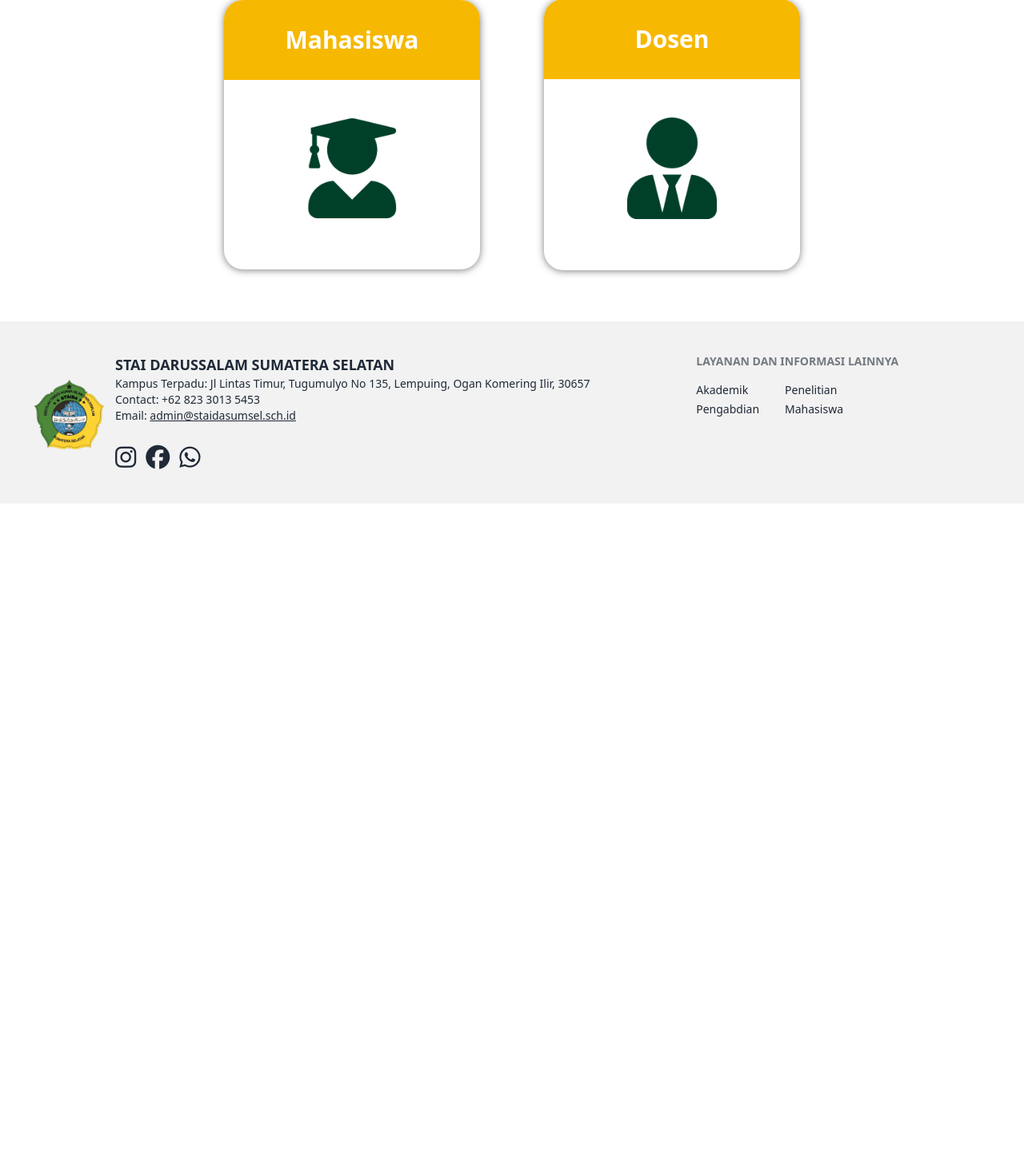
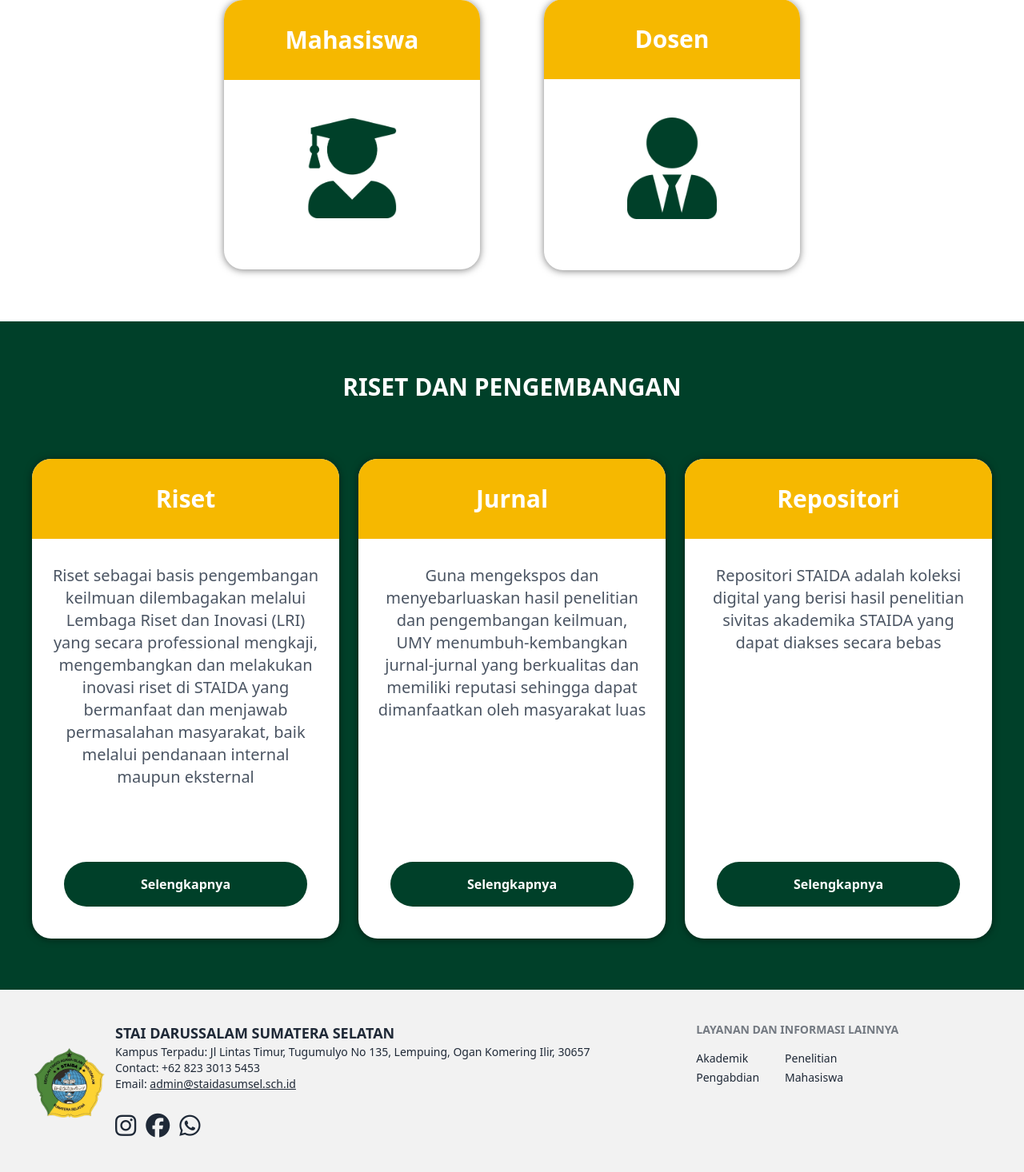
Before and after one commit to rizfanradya/webstaida, a Django app: page / in a window 1280 px wide. Shown: the part 2478-3944 px from the top of the page at 80% size. Before the commit the page ends 3108 px from the top, so only its background shows below. Run offline with Django 5.2, Linux system fonts and the light colour scheme; data that the repository does not hold is empty; some libraries are stand-ins or nearby versions.

Commit message:
reset dan pengembangan

```diff
--- a/webstaida/templates/landing_page.html
+++ b/webstaida/templates/landing_page.html
@@ -55,10 +55,10 @@
       <div class="overflow-hidden h-52">
         <img src="{{ new.image }}" class="w-full" />
       </div>
-      <div class="card-body">
+      <div class="gap-4 card-body">
         <h2 class="card-title">{{ new.title|truncatechars:30 }}</h2>
         <p>{{ new.content|truncatechars:200 }}</p>
-        <div class="justify-end card-actions">
+        <div class="card-actions">
           <a
             href="{% url 'content_news' new.id %}"
             class="btn btn-warning btn-sm"
@@ -150,4 +150,69 @@
     </div>
   </div>
 </div>
+
+<div class="px-6 py-16 text-center bg-[#004029] text-white">
+  <div class="flex flex-col gap-8 m-auto max-w-7xl">
+    <h5 class="text-3xl font-bold text-center uppercase">
+      Riset dan Pengembangan
+    </h5>
+    <div class="flex flex-wrap items-center justify-center gap-6 mt-10">
+      <div
+        class="relative w-full max-w-sm overflow-hidden bg-white rounded-3xl h-[600px]"
+        style="box-shadow: 0 1px 10px 0 rgba(0, 0, 0, 0.5)"
+      >
+        <div class="bg-[#F6B800] py-8 mb-8 font-bold text-3xl text-white">
+          Riset
+        </div>
+        <p class="px-6 text-xl text-gray-600">
+          Riset sebagai basis pengembangan keilmuan dilembagakan melalui Lembaga
+          Riset dan Inovasi (LRI) yang secara professional mengkaji,
+          mengembangkan dan melakukan inovasi riset di STAIDA yang bermanfaat
+          dan menjawab permasalahan masyarakat, baik melalui pendanaan internal
+          maupun eksternal
+        </p>
+        <div
+          class="bg-[#004029] m-10 font-semibold absolute rounded-full p-4 bottom-0 right-0 left-0"
+        >
+          Selengkapnya
+        </div>
+      </div>
+      <div
+        class="relative w-full max-w-sm overflow-hidden bg-white rounded-3xl h-[600px]"
+        style="box-shadow: 0 1px 10px 0 rgba(0, 0, 0, 0.5)"
+      >
+        <div class="bg-[#F6B800] py-8 mb-8 font-bold text-3xl text-white">
+          Jurnal
+        </div>
+        <p class="px-6 text-xl text-gray-600">
+          Guna mengekspos dan menyebarluaskan hasil penelitian dan pengembangan
+          keilmuan, UMY menumbuh-kembangkan jurnal-jurnal yang berkualitas dan
+          memiliki reputasi sehingga dapat dimanfaatkan oleh masyarakat luas
+        </p>
+        <div
+          class="bg-[#004029] m-10 font-semibold absolute rounded-full p-4 bottom-0 right-0 left-0"
+        >
+          Selengkapnya
+        </div>
+      </div>
+      <div
+        class="relative w-full max-w-sm overflow-hidden bg-white rounded-3xl h-[600px]"
+        style="box-shadow: 0 1px 10px 0 rgba(0, 0, 0, 0.5)"
+      >
+        <div class="bg-[#F6B800] py-8 mb-8 font-bold text-3xl text-white">
+          Repositori
+        </div>
+        <p class="px-6 text-xl text-gray-600">
+          Repositori STAIDA adalah koleksi digital yang berisi hasil penelitian
+          sivitas akademika STAIDA yang dapat diakses secara bebas
+        </p>
+        <div
+          class="bg-[#004029] m-10 font-semibold absolute rounded-full p-4 bottom-0 right-0 left-0"
+        >
+          Selengkapnya
+        </div>
+      </div>
+    </div>
+  </div>
+</div>
 {% endblock content %}
```
